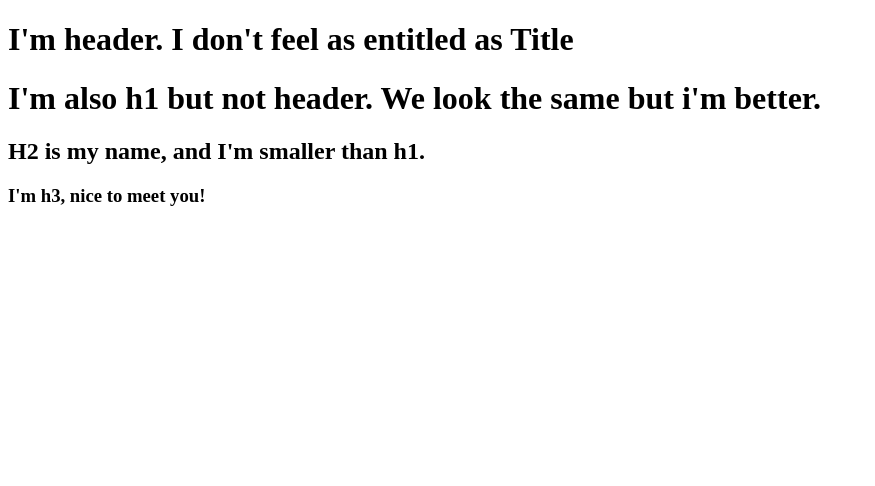
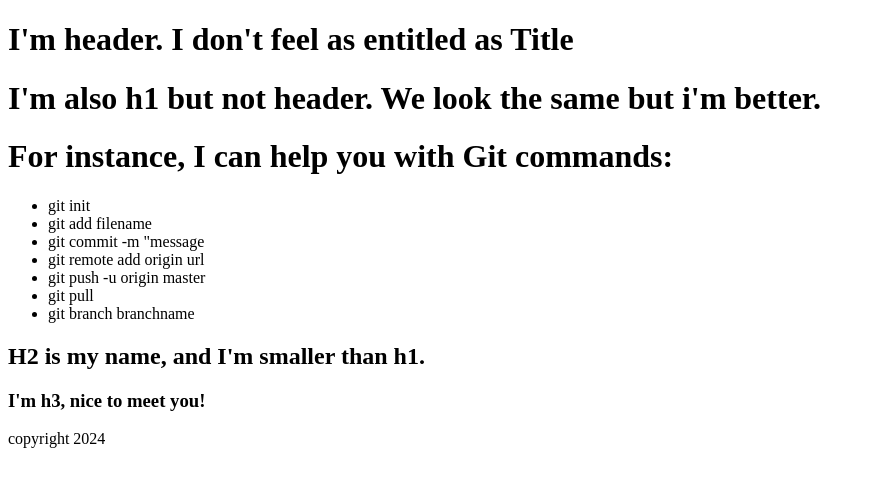
Before and after one commit to Valkireta/learning-Git-dont-mind-me, a plain HTML site: page git-lesson/index.html in a window 1280 px wide. Shown: the whole page, without its empty margins (0-875 px from the left). Drawn offline with Linux system fonts and the light colour scheme.

Commit message:
version-1 created, added git commands to index

```diff
--- a/git-lesson/index.html
+++ b/git-lesson/index.html
@@ -10,8 +10,27 @@
     <header>
         <h1>I'm header. I don't feel as entitled as Title</h1>
     </header>
+
     <h1>I'm also h1 but not header. We look the same but i'm better.</h1>
+    <h1>For instance, I can help you with Git commands:
+         </h1>
+    <p>
+        <ul>
+            <li>git init</li>
+            <li>git add filename</li>
+            <li>git commit -m "message</li>
+            <li>git remote add origin url</li>
+            <li>git push -u origin master </li>
+            <li>git pull</li>
+            <li>git branch branchname</li>
+        </ul>
+
+
+    </p>
     <h2>H2 is my name, and I'm smaller than h1.</h2>
     <h3>I'm h3, nice to meet you!</h3>
+    <footer>
+        copyright 2024
+    </footer>
 </body>
 </html>
```
Also changed, not shown: git-lesson/contact.html (+3 -0 lines).
